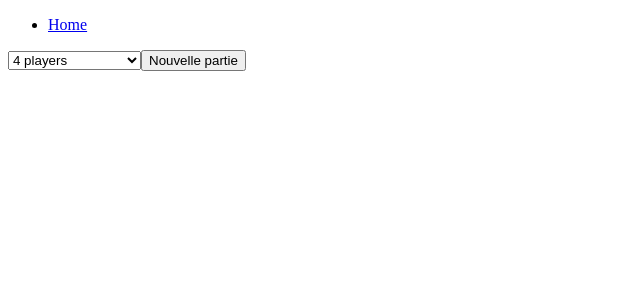
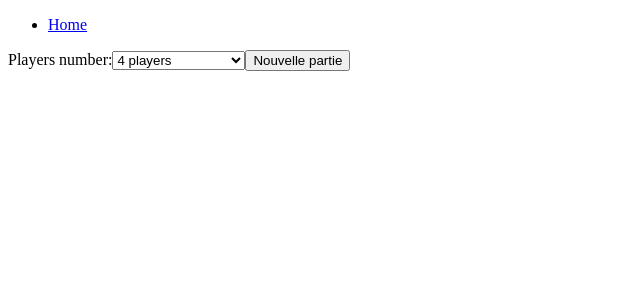
Before and after one commit to aminekun90/jeu-president, an Angular app: page /home in a window 1280 px wide. Shown: the top 300 px of the page, without its empty margins (0-640 px from the left). Built offline with nearby package versions, Linux system fonts and the light colour scheme.

Commit message:
accesibility for select

```diff
--- a/src/app/home/home.component.html
+++ b/src/app/home/home.component.html
@@ -1,4 +1,5 @@
-<select name="playerNumber" id="playerNumber" [(ngModel)]="playersNumber">
+<label for="playersNumber">Players number:</label>
+<select name="playersNumber" id="playersNumber" [(ngModel)]="playersNumber.value">
   <option disabled>How many player?</option>
   <option *ngFor="let playerNumber of selectModel" [value]="playerNumber.value">{{playerNumber.title}}</option>
 
--- a/src/app/home/home.component.ts
+++ b/src/app/home/home.component.ts
@@ -8,7 +8,7 @@ import { Party } from '@jeu-president-library/Party';
 })
 export class HomeComponent implements OnInit {
   party: Party | undefined;
-  playersNumber: number = 4;
+  playersNumber: any = { title: "4 players", value: 4 };
   selectModel = [
     { title: "1 player", value: 1, },
     { title: "2 players", value: 2, },
@@ -21,7 +21,7 @@ export class HomeComponent implements OnInit {
     console.debug('Home - onInit');
   }
   startNewParty(): void {
-    this.party = new Party(this.playersNumber);
+    this.party = new Party(this.playersNumber.value);
     this.party.getDeck().shuffleCards();
 
     this.party.startParty();
```
